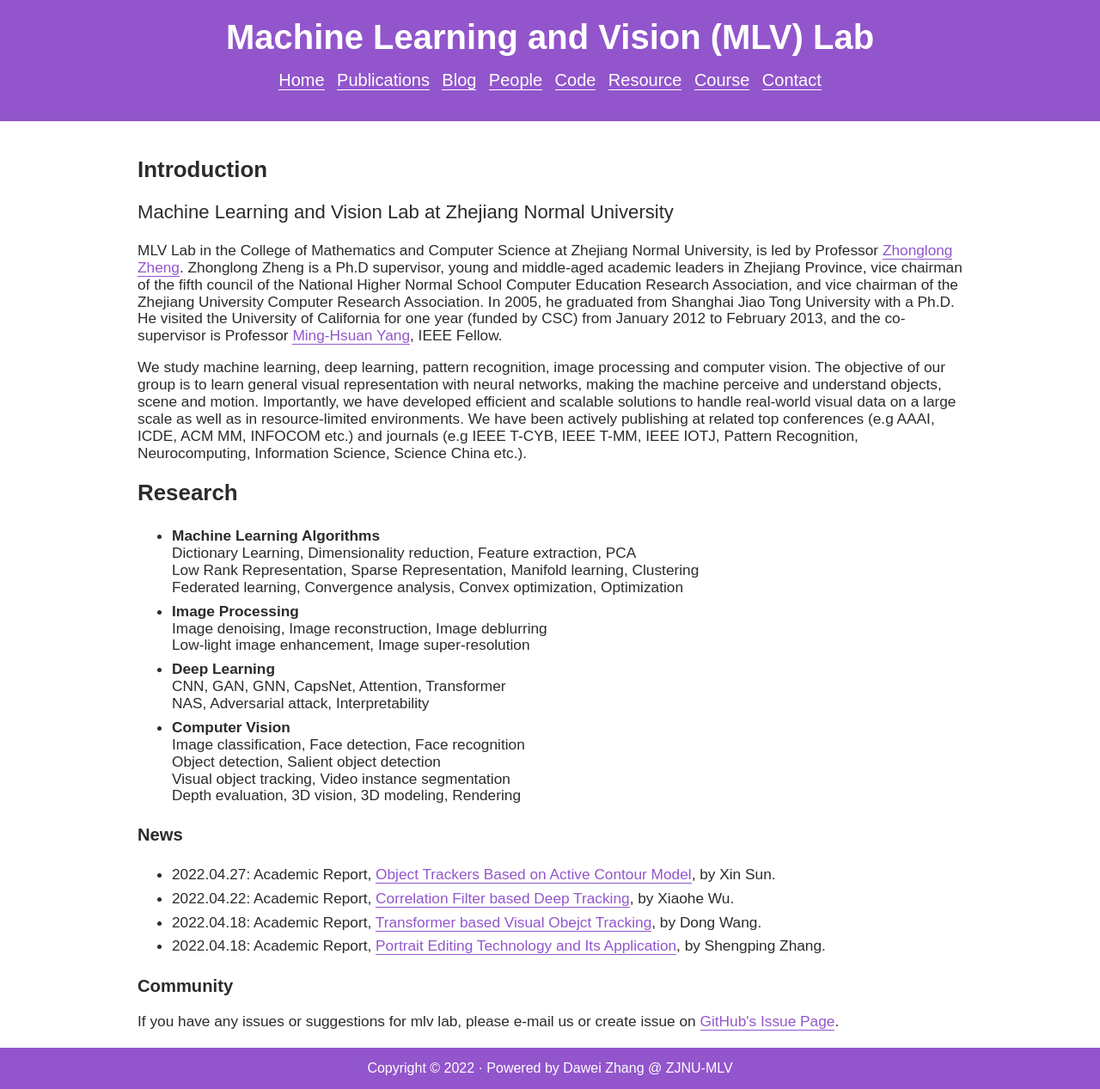
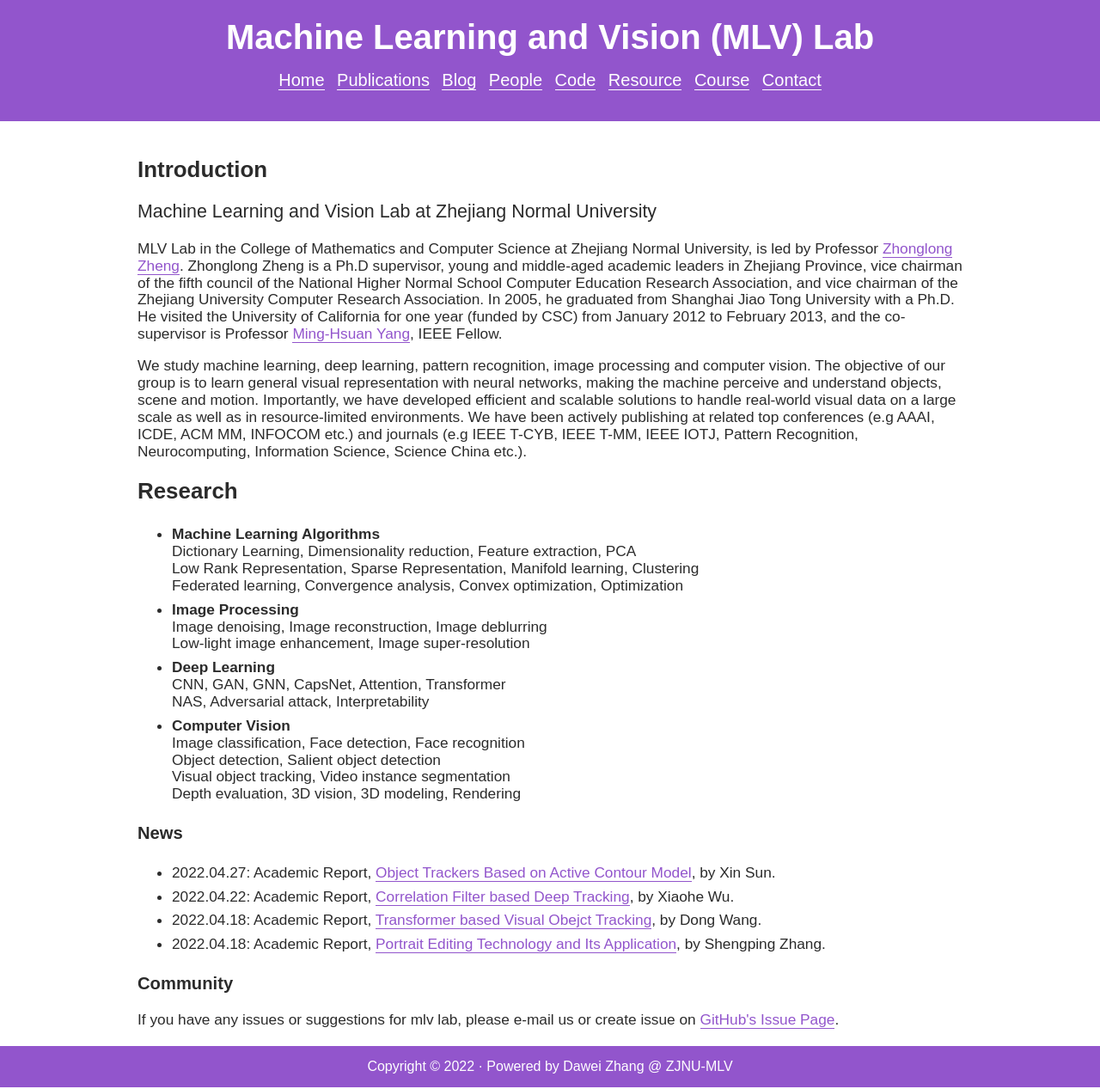
Before and after one commit to ZJNU-MLV-Lab/ZJNU-MLV-Lab.github.io, a Jekyll site: the page built from index.html, in a window 1280 px wide. Shown: the whole page at 86% size. Built offline with Jekyll 4.4.1, drawn with Linux system fonts in a browser that asks for light colours; nearby versions of some CDN libraries; some web fonts are replaced.

Commit message:
Update styles.css

```diff
--- a/assets/css/styles.css
+++ b/assets/css/styles.css
@@ -78,7 +78,7 @@ li {
 }
 
 #headline {
-    font-size: 1.28em;
+    font-size: 1.24em;
 }
 
 hr {
```
